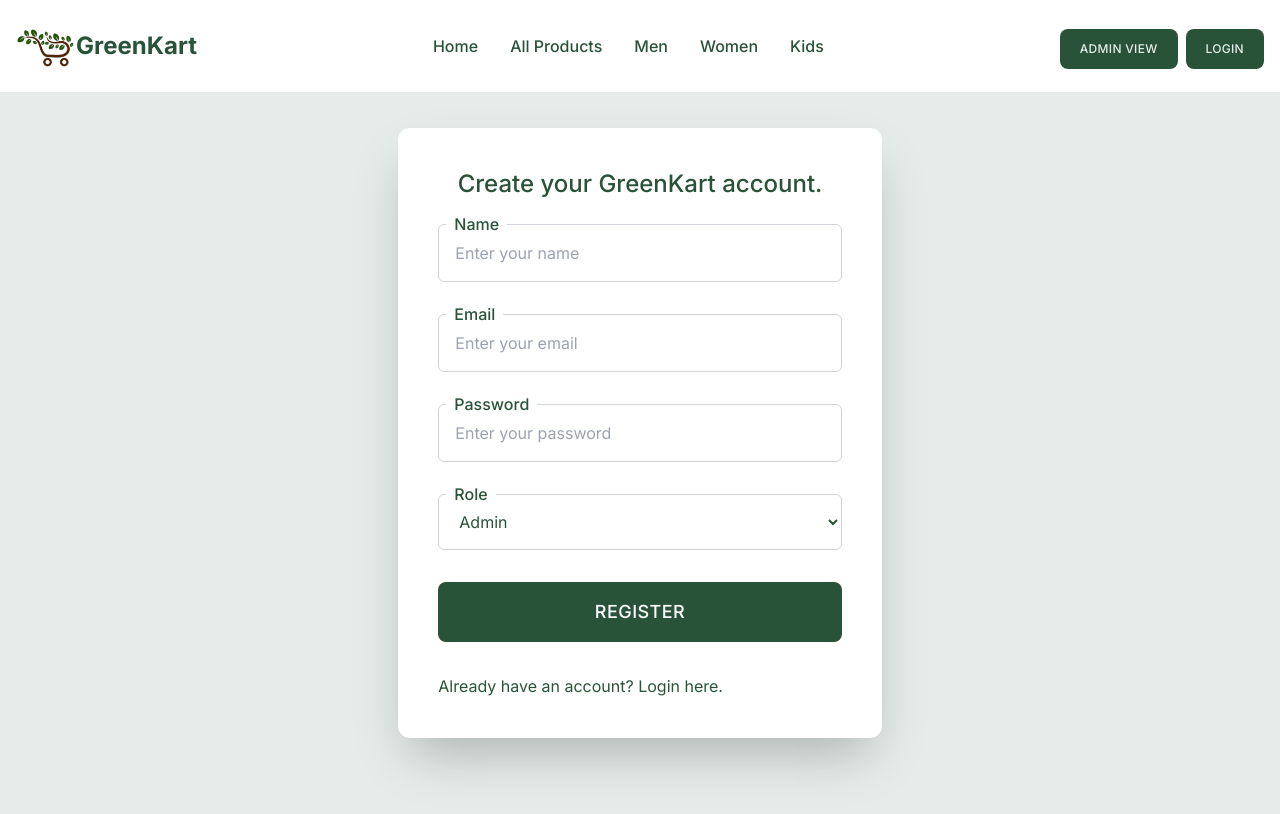
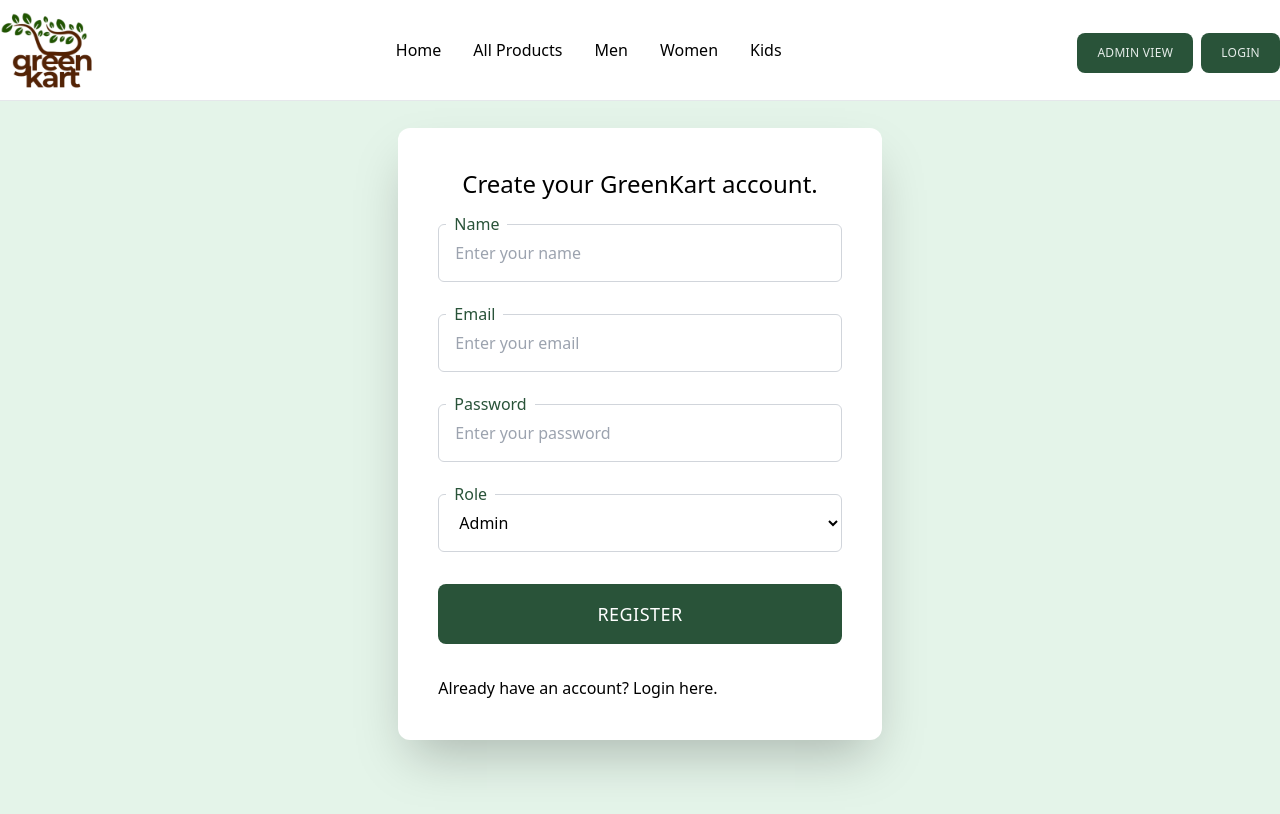
Before and after one commit to SujalSamai/Greenkart, a Next.js app: page /register in a window 1280 px wide. Shown: the top 814 px of the page. Built offline with nearby package versions, Linux system fonts and the light colour scheme.

Commit message:
Added new colors & font variables

```diff
--- a/src/app/components/FormElements/InputComponent/index.js
+++ b/src/app/components/FormElements/InputComponent/index.js
@@ -7,7 +7,7 @@ export default function InputComponent({
 }) {
   return (
     <div className="relative">
-      <p className="py-0 px-2 absolute -mt-3 mr-0 mb-0 ml-2 font-medium text-[#295339] bg-white">
+      <p className="py-0 px-2 absolute -mt-3 mr-0 mb-0 ml-2 font-medium text-secondary bg-white">
         {label}
       </p>
       <input
--- a/src/app/components/FormElements/SelectComponent/index.js
+++ b/src/app/components/FormElements/SelectComponent/index.js
@@ -6,7 +6,7 @@ export default function SelectComponent({
 }) {
   return (
     <div className="relative">
-      <p className="py-0 px-2 -mt-3 mr-0 mb-0 ml-2 absolute font-medium text-[#295339] bg-white">
+      <p className="py-0 px-2 -mt-3 mr-0 mb-0 ml-2 absolute font-medium text-secondary bg-white">
         {label}
       </p>
       <select
--- a/src/app/components/Navbar/index.js
+++ b/src/app/components/Navbar/index.js
@@ -5,8 +5,7 @@ import { adminNavOptions, navOptions } from "@/app/utils";
 import { Fragment, useContext } from "react";
 import CommonModal from "../CommonModal";
 import Image from "next/image";
-import logo from "../Navbar/logo.png"
-import {HiMenuAlt1} from "react-icons/hi";
+import { HiMenuAlt1 } from "react-icons/hi";
 
 const isAdminView = false;
 const isAuthUser = false;
@@ -23,14 +22,14 @@ function NavItems({ isModalView = false }) {
       id="nav-items"
     >
       <ul
-        className={`flex flex-col p-4 md:p-0 mt-4 font-medium  rounded-lg hover:text-[#adc3b6] md:flex-row md:space-x-8 md:mt-0 md:border-0 bg-white ${
+        className={`flex flex-col p-4 md:p-0 mt-32 font-medium  rounded-lg md:flex-row md:space-x-8 md:mt-0 md:border-0 bg-white ${
           isModalView ? "border-none" : "border border-gray-100"
         }`}
       >
         {isAdminView
           ? adminNavOptions.map((item) => (
               <li
-                className="cursor-pointer block py-2 pl-3 pr-4  rounded md:p-0"
+                className="cursor-pointer block py-2 pl-3 pr-4  rounded md:p-0 hover:text-[#adc3b6]"
                 key={item.id}
               >
                 {item.label}
@@ -38,7 +37,7 @@ function NavItems({ isModalView = false }) {
             ))
           : navOptions.map((item) => (
               <li
-                className="cursor-pointer block py-2 pl-3 pr-4  rounded md:p-0"
+                className="cursor-pointer block py-2 pl-3 pr-4 rounded md:p-0 hover:text-[#adc3b6]"
                 key={item.id}
               >
                 {item.label}
@@ -55,26 +54,23 @@ export default function Navbar() {
   return (
     <>
       <nav className="bg-white fixed w-full z-20 top-0 left-0 border-b border-gray-200">
-        <div className="max-w-screen-xl flex flex-wrap items-center justify-center md:justify-between mx-auto p-4">
+        <div className="max-w-screen-xl flex flex-wrap items-center justify-center md:justify-between mx-auto">
           <div className="flex items-center cursor-pointer">
-            <Image src={logo} width={60} height={60}/>
-            <span className="slef-center text-2xl font-bold whitespace-nowrap">
-              GreenKart
-            </span>
+            <Image src="/logo.png" width={100} height={100} />
           </div>
           <div className="flex md:order-2 gap-2 mt-5 md:mt-0">
             {!isAdminView && isAuthUser ? (
               <Fragment>
                 <button
                   className={
-                    "md:mt-1.5 inline-block bg-[#295339] px-5 py-3 text-xs font-medium uppercase tracking-wide text-[#e5ece9] rounded-lg hover:text-[#adc3b6]"
+                    "md:mt-1.5 inline-block bg-secondary px-5 py-3 text-xs font-medium uppercase tracking-wide text-[#e5ece9] rounded-lg hover:text-[#adc3b6]"
                   }
                 >
                   Account
                 </button>
                 <button
                   className={
-                    "md:mt-1.5 inline-block bg-[#295339] px-5 py-3 text-xs font-medium uppercase tracking-wide text-[#e5ece9] rounded-lg hover:text-[#adc3b6]"
+                    "md:mt-1.5 inline-block bg-secondary px-5 py-3 text-xs font-medium uppercase tracking-wide text-[#e5ece9] rounded-lg hover:text-[#adc3b6]"
                   }
                 >
                   Cart
@@ -85,7 +81,7 @@ export default function Navbar() {
               isAdminView ? (
                 <button
                   className={
-                    "md:mt-1.5 inline-block bg-[#295339] px-5 py-3 text-xs font-medium uppercase tracking-wide text-[#e5ece9] rounded-lg hover:text-[#adc3b6]"
+                    "md:mt-1.5 inline-block bg-secondary px-5 py-3 text-xs font-medium uppercase tracking-wide text-[#e5ece9] rounded-lg hover:text-[#adc3b6]"
                   }
                 >
                   Client View
@@ -93,7 +89,7 @@ export default function Navbar() {
               ) : (
                 <button
                   className={
-                    "md:mt-1.5 inline-block bg-[#295339] px-5 py-3 text-xs font-medium uppercase tracking-wide text-[#e5ece9] rounded-lg hover:text-[#adc3b6]"
+                    "md:mt-1.5 inline-block bg-secondary px-5 py-3 text-xs font-medium uppercase tracking-wide text-[#e5ece9] rounded-lg hover:text-[#adc3b6]"
                   }
                 >
                   Admin View
@@ -103,7 +99,7 @@ export default function Navbar() {
             {isAuthUser ? (
               <button
                 className={
-                  "md:mt-1.5 inline-block bg-[#295339] px-5 py-3 text-xs font-medium uppercase tracking-wide text-[#e5ece9] rounded-lg hover:text-[#adc3b6]"
+                  "md:mt-1.5 inline-block bg-secondary px-5 py-3 text-xs font-medium uppercase tracking-wide text-[#e5ece9] rounded-lg hover:text-[#adc3b6]"
                 }
               >
                 Logout
@@ -111,7 +107,7 @@ export default function Navbar() {
             ) : (
               <button
                 className={
-                  "md:mt-1.5 inline-block bg-[#295339] px-5 py-3 text-xs font-medium uppercase tracking-wide text-[#e5ece9] rounded-lg hover:text-[#adc3b6]"
+                  "md:mt-1.5 inline-block bg-secondary px-5 py-3 text-xs font-medium uppercase tracking-wide text-[#e5ece9] rounded-lg hover:text-[#adc3b6]"
                 }
               >
                 Login
@@ -120,13 +116,15 @@ export default function Navbar() {
             <button
               data-collapse-toggle="navbar-sticky"
               type="button"
-              className="inline-flex items-center p-2 text-sm rounded-lg hover:text-[#adc3b6] md:hidden text-[#295339] hover:bg-[#295339]"
+              className="inline-flex items-center p-2 text-sm rounded-lg hover:text-[#adc3b6] md:hidden text-[#295339] hover:bg-secondary"
               aria-controls="navbar-sticky"
               aria-expanded="false"
-              onClick={() => {showNavModal ? setShowNavModal(false) :setShowNavModal(true)}}
+              onClick={() => {
+                showNavModal ? setShowNavModal(false) : setShowNavModal(true);
+              }}
             >
               <span className="sr-only">Open main menu</span>
-              <HiMenuAlt1 className="text-3xl"/>
+              <HiMenuAlt1 className="text-3xl" />
             </button>
           </div>
           <NavItems />
--- a/src/app/globals.css
+++ b/src/app/globals.css
@@ -1,11 +1,6 @@
 @tailwind base;
 @tailwind components;
 @tailwind utilities;
-
-body{
-    color: #295339;
-    background-color: #e5ece9;
-}
 
 body::-webkit-scrollbar {
     width: 1em;
--- a/src/app/layout.js
+++ b/src/app/layout.js
@@ -1,9 +1,7 @@
 import Navbar from "./components/Navbar";
 import GlobalState from "./context";
 import "./globals.css";
-import { Inter } from "next/font/google";
-
-const inter = Inter({ subsets: ["latin"] });
+import { outfit, bricolage } from "./utils/Fonts";
 
 export const metadata = {
   title: "GreenKart - Turn it Green.",
@@ -14,12 +12,10 @@ export const metadata = {
 export default function RootLayout({ children }) {
   return (
     <html lang="en">
-      <body className={inter.className}>
+      <body className={`${outfit.variable} ${bricolage.variable} bg-primary`}>
         <GlobalState>
           <Navbar />
-          <main className="flex flex-col min-h-screen mt-24">
-            {children}
-          </main>
+          <main className="flex flex-col min-h-screen mt-24">{children}</main>
         </GlobalState>
       </body>
     </html>
--- a/src/app/login/page.js
+++ b/src/app/login/page.js
@@ -29,12 +29,18 @@ export default function Login() {
                     />
                   ) : null
                 )}
-                <button className="inline-flex w-full items-center justify-center bg-[#295339] px-6 py-4 text-lg rounded-lg text-white hover:text-[#adc3b6] transition-all duration-200 ease-in-out focus:shadow font-medium uppercase tracking-wide">
+                <button className="text-white inline-flex w-full items-center justify-center bg-secondary px-6 py-4 text-lg rounded-lg hover:text-[#adc3b6] transition-all duration-200 ease-in-out focus:shadow font-medium uppercase tracking-wide">
                   Login
                 </button>
                 <div className="flex flex-col gap-2">
                   <p>
-                    New to GreenKart? <a href="/register" className="hover:underline hover:underline-offset-2">Create an account here.</a>
+                    New to GreenKart?{" "}
+                    <a
+                      href="/register"
+                      className="hover:underline hover:underline-offset-2"
+                    >
+                      Create an account here.
+                    </a>
                   </p>
                 </div>
               </div>
--- a/src/app/register/page.js
+++ b/src/app/register/page.js
@@ -21,7 +21,7 @@ export default function Register() {
               </p>
               {isRegisterd ? (
                 <button
-                  className="inline-flex items-center justify-center bg-[#295339] mt-10 px-6 py-4 text-lg rounded-lg text-white transition-all duration-200 ease-in-out focus:shadow font-medium uppercase tracking-wide"
+                  className="inline-flex items-center justify-center bg-secondary mt-10 px-6 py-4 text-lg rounded-lg text-white transition-all duration-200 ease-in-out focus:shadow font-medium uppercase tracking-wide"
                   onClick={() => router.push("/login")}
                 >
                   Login
@@ -42,12 +42,18 @@ export default function Register() {
                       />
                     ) : null
                   )}
-                  <button className="inline-flex w-full items-center justify-center bg-[#295339] px-6 py-4 text-lg rounded-lg text-white transition-all duration-200 ease-in-out focus:shadow font-medium uppercase tracking-wide">
+                  <button className="inline-flex w-full items-center justify-center bg-secondary px-6 py-4 text-lg rounded-lg text-white transition-all duration-200 ease-in-out focus:shadow font-medium uppercase tracking-wide">
                     Register
                   </button>
                   <div className="flex flex-col gap-2">
                     <p>
-                      Already have an account? <a href="/login" className="hover:underline hover:underline-offset-2">Login here.</a>
+                      Already have an account?{" "}
+                      <a
+                        href="/login"
+                        className="hover:underline hover:underline-offset-2"
+                      >
+                        Login here.
+                      </a>
                     </p>
                   </div>
                 </div>
--- /dev/null
+++ b/src/app/utils/Fonts.js
@@ -0,0 +1,10 @@
+import { Outfit, Bricolage_Grotesque } from "next/font/google";
+
+export const outfit = Outfit({
+  subsets: ["latin"],
+  variable: "--font-outfit",
+});
+export const bricolage = Bricolage_Grotesque({
+  subsets: ["latin"],
+  variable: "--font-bricolage",
+});
--- a/tailwind.config.js
+++ b/tailwind.config.js
@@ -1,18 +1,21 @@
 /** @type {import('tailwindcss').Config} */
 module.exports = {
   content: [
-    './src/pages/**/*.{js,ts,jsx,tsx,mdx}',
-    './src/components/**/*.{js,ts,jsx,tsx,mdx}',
-    './src/app/**/*.{js,ts,jsx,tsx,mdx}',
+    "./src/pages/**/*.{js,ts,jsx,tsx,mdx}",
+    "./src/components/**/*.{js,ts,jsx,tsx,mdx}",
+    "./src/app/**/*.{js,ts,jsx,tsx,mdx}",
   ],
   theme: {
     extend: {
-      backgroundImage: {
-        'gradient-radial': 'radial-gradient(var(--tw-gradient-stops))',
-        'gradient-conic':
-          'conic-gradient(from 180deg at 50% 50%, var(--tw-gradient-stops))',
+      fontFamily: {
+        para: ["var(--font-outfit)"],
+        heading: ["var(--font-bricolage)"],
+      },
+      colors: {
+        primary: "#e4f4e9",
+        secondary: "#295339",
       },
     },
   },
   plugins: [],
-}
+};
```
Also changed, not shown: public/logo.png (added), src/app/components/Navbar/logo.png (deleted).
